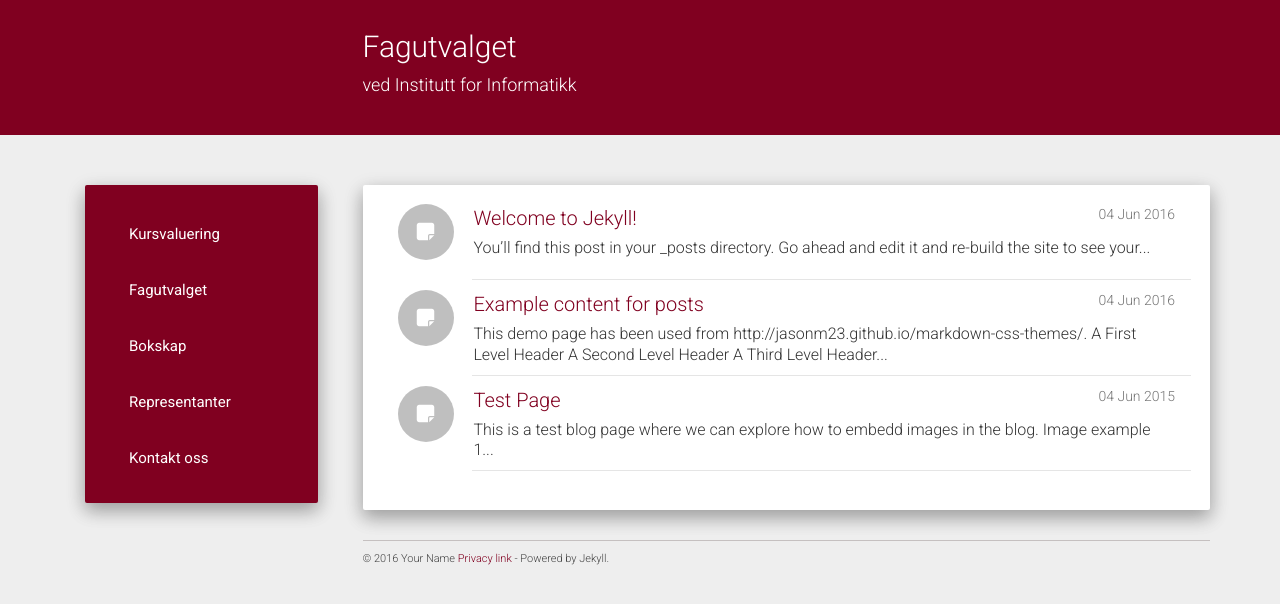
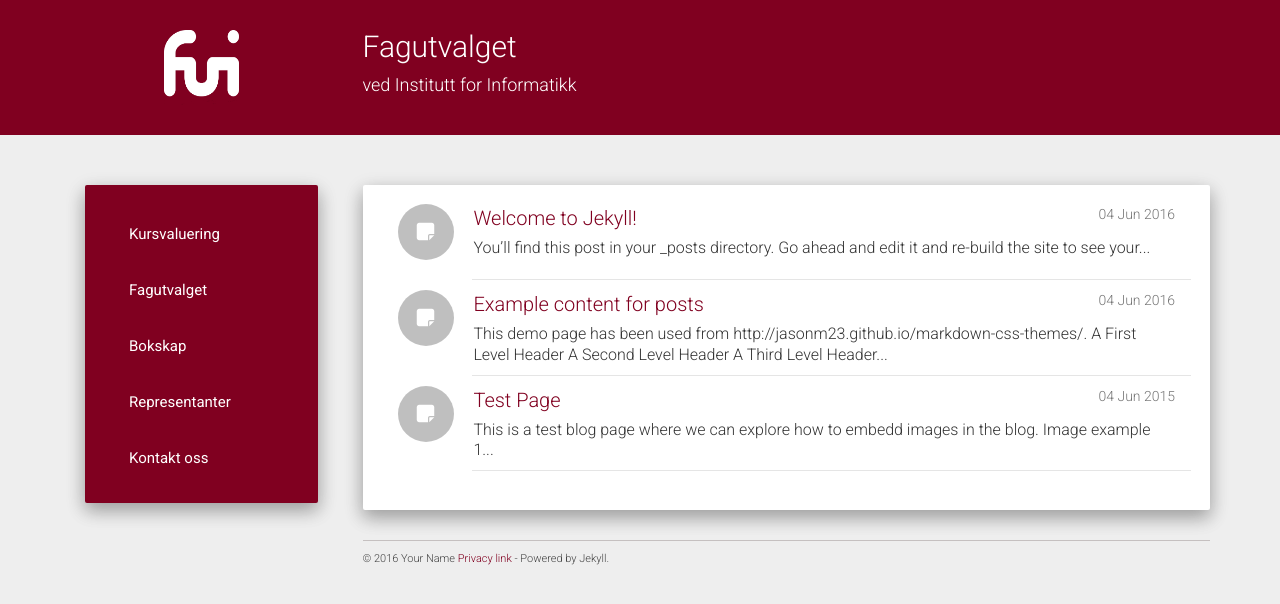
Before and after one commit to fui/fui.github.io, a Jekyll site: the page built from index.html, in a window 1280 px wide. Shown: the top 604 px of the page. Built offline with Jekyll 4.4.1, drawn with Linux system fonts in a browser that asks for light colours; nearby versions of some CDN libraries; the list of posts is cut into pages by our own code.

```diff
--- a/_includes/header.html
+++ b/_includes/header.html
@@ -3,7 +3,7 @@
         <div class="row">
           <div class="col-md-3 col-xs-12">
             <div class="row-picture">
-              <a href="../" id="about" class="logo-img" src="../static/img/FUI-sort.png" height="75px" width="75px"></a>
+              <a href="../"><img id="about" class="logo-img" src="../static/img/FUI-sort.png" height="75px" width="75px"></a>
             </div>
           </div>
           <div class="col-md-9 col-xs-12 full">
```
